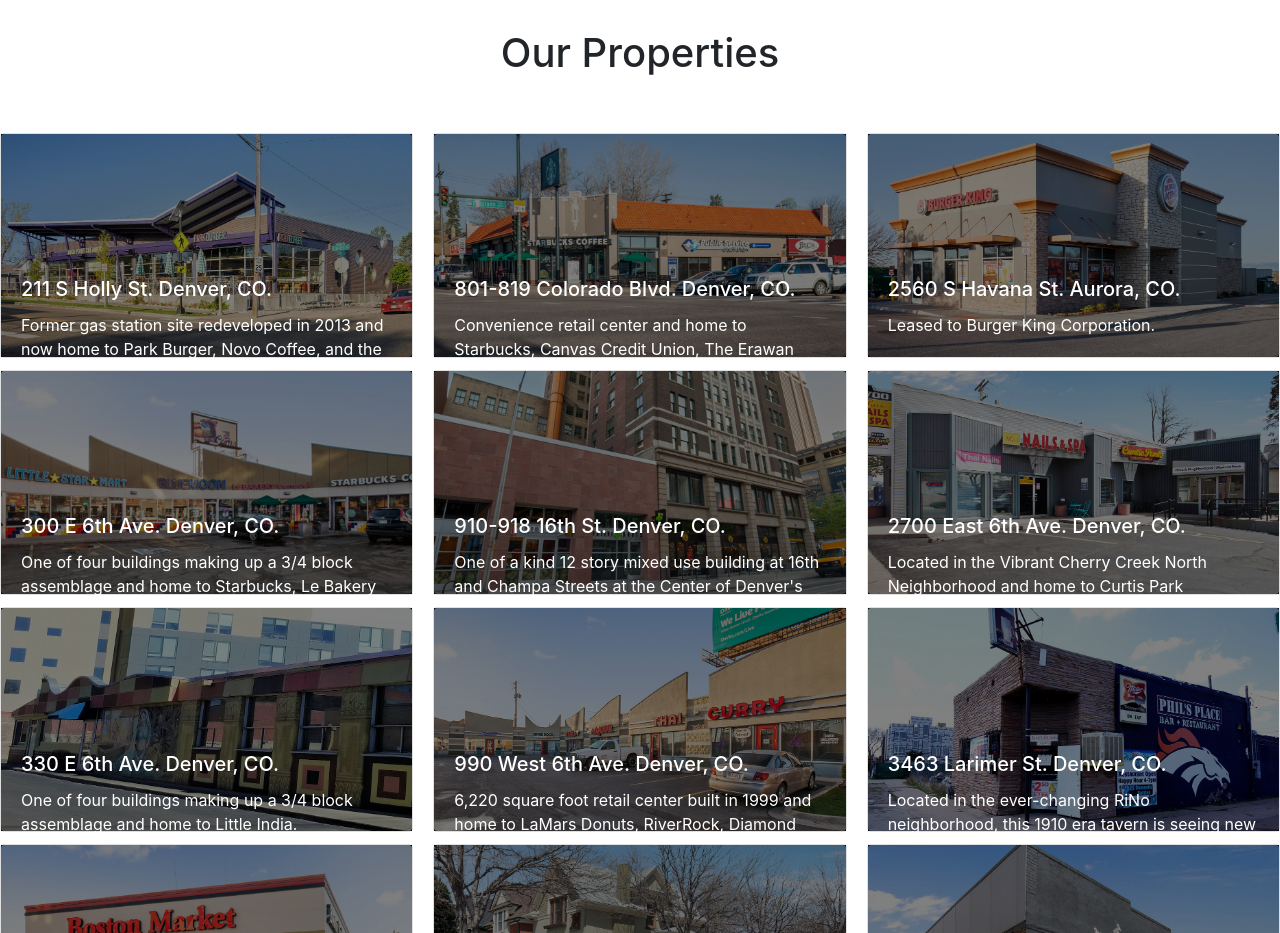
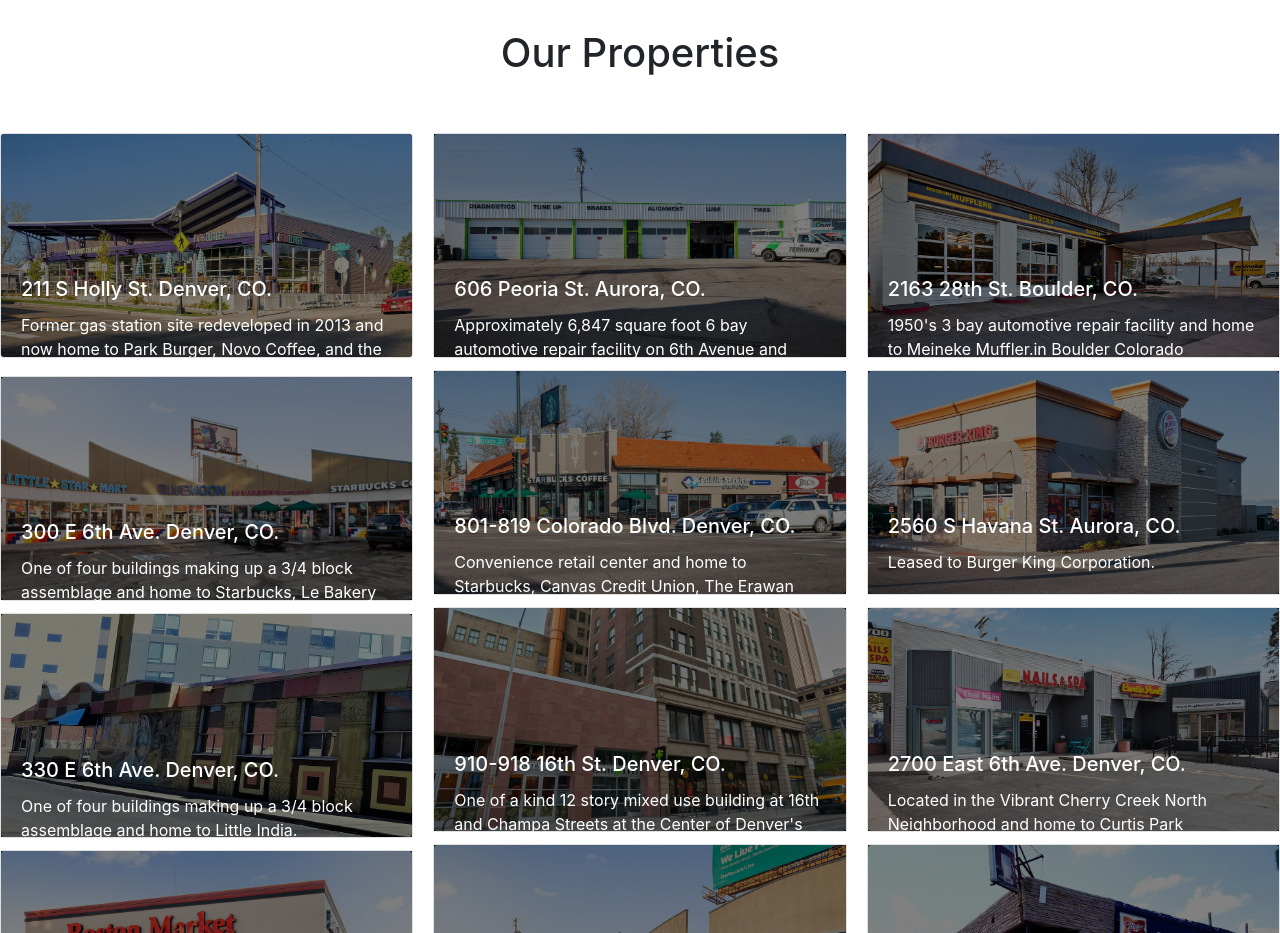
Before and after one commit to NoahNaiman/robnaimanco, a React (Create React App) app: page / in a window 1280 px wide. Shown: the part 3100-4033 px from the top of the page. Built offline with nearby package versions, Linux system fonts and the light colour scheme.

Commit message:
Readding awards/tenants

```diff
--- a/src/App.js
+++ b/src/App.js
@@ -51,6 +51,7 @@
 import qdoba from './img/Qdoba.png';
 import yogurtland from './img/Yogurtland.png';
 
+import Accordion from 'react-bootstrap/Accordion';
 import Card from 'react-bootstrap/Card';
 import CardColumns from 'react-bootstrap/CardColumns';
 import CardDeck from 'react-bootstrap/CardDeck';
@@ -180,6 +181,8 @@
         <h1 style={{'textAlign':'center'}}>Our Properties</h1>
         <br></br><br></br>
         <CardColumns>
+
+            <Accordion defaultActiveKey="1">
                 <Card>
                     <div className="Image-Overlay">
                     <Card.Img className="Property-Image" src={cedarAndHolly} alt="211 S Holly St. Denver, CO." />
@@ -190,7 +193,17 @@
                         </Card.Text>
                     </Card.ImgOverlay>
                     </div>
+                    <Accordion.Toggle as={Card.ImgOverlay} eventKey="0"></Accordion.Toggle>
+                    <Accordion.Collapse eventKey="0">
+                        <Card.Body> Hello! </Card.Body>
+                    </Accordion.Collapse>
                 </Card>
+            </Accordion>
+
+
+
+
+
             <Card>
                 <div className="Image-Overlay">
                 <Card.Img className="Property-Image" src={sixthAndGrant} alt="300 E 6th Ave. Denver, CO." />
```
Lines whose indentation alone changed are shown as unchanged.
